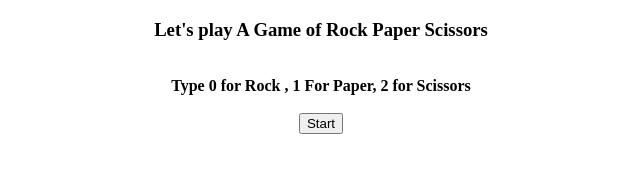
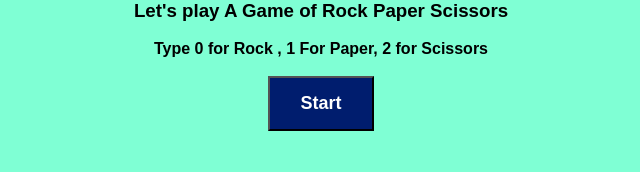
Before and after one commit to S4BIN/rock_paper_scissors_game, a plain HTML site: page index.html in a window 1280 px wide. Shown: the whole page, without its empty margins (319-959 px from the left). Drawn offline with Linux system fonts and the light colour scheme.

Commit message:
index.html and style.css

```diff
--- a/index.html
+++ b/index.html
@@ -5,6 +5,7 @@
     <meta http-equiv="X-UA-Compatible" content="IE=edge">
     <meta name="viewport" content="width=device-width, initial-scale=1.0">
     <title>Rock paper scissors</title>
+    <link rel="stylesheet" href="style.css">
     <script src="script.js"></script>
 </head>
 <body>
@@ -19,6 +20,6 @@
 
         <br />
 
-        <button onclick="startGame()">Start</button></center>
+        <button class="button" onclick="startGame()">Start</button></center>
 </body>
 </html>
--- /dev/null
+++ b/style.css
@@ -0,0 +1,14 @@
+*{
+    margin: 0;
+    padding: 0;
+    background-color: aquamarine;
+    font-family: Arial, Helvetica, sans-serif;
+}
+
+.button{
+    padding: 15px 30px 15px;
+    background-color: rgb(0, 29, 110);
+    color: white;
+    font-size: 18px;
+    font-weight: bold;
+}
```
